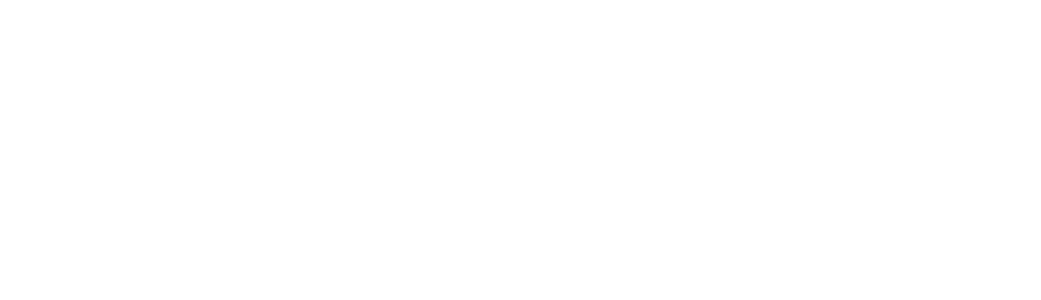
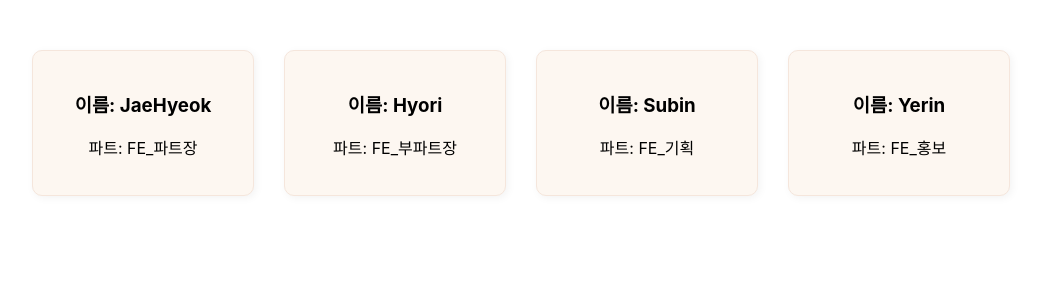
Before and after one commit to likelion-inha-13/FE-react-component-props, a React (Create React App) app: page / in a window 1280 px wide. Shown: the top 300 px of the page, without its empty margins (119-1160 px from the left). Built offline with nearby package versions, Linux system fonts and the light colour scheme.

Commit message:
react-compo-study

```diff
--- a/src/App.js
+++ b/src/App.js
@@ -1,10 +1,11 @@
-import "./App.css";
-import HomePage from "./page/HomePage";
 import StaffPage from "./page/StaffPage";
-/* 여기에 Page들을 import 한 후 하나 씩 확인!! */
 
-const App = () => {
-  return <div></div>;
-};
+function App() {
+  return (
+    <div>
+      <StaffPage />
+    </div>
+  );
+}
 
 export default App;
--- a/src/components/StaffProfile/StaffProfile.jsx
+++ b/src/components/StaffProfile/StaffProfile.jsx
@@ -1,8 +1,22 @@
-import React from "react";
-import "./StaffProfile.css";
+// src/components/StaffProfile/StaffProfile.jsx
+const StaffProfile = ({ name, part }) => {
+  const cardStyle = {
+    border: "1px solid #f5e6dc",
+    borderRadius: "10px",
+    padding: "20px",
+    margin: "10px",
+    width: "180px",
+    textAlign: "center",
+    backgroundColor: "#fdf7f1",
+    boxShadow: "2px 2px 8px rgba(0,0,0,0.05)",
+  };
 
-const StaffProfile = () => {
-  return <div></div>;
+  return (
+    <div style={cardStyle}>
+      <h3>이름: {name}</h3>
+      <p>파트: {part}</p>
+    </div>
+  );
 };
 
 export default StaffProfile;
--- a/src/components/UserProfile/UserProfile.jsx
+++ b/src/components/UserProfile/UserProfile.jsx
@@ -1,7 +1,24 @@
-import React from "react";
-import "./UserProfile.css";
-import lionImage from "./lion.jpeg";
+// src/components/UserProfile/UserProfile.jsx
 
-const UserProfile = () => {};
+const UserProfile = ({ name, age, major }) => {
+  const cardStyle = {
+    border: "2px solid #4CAF50",
+    borderRadius: "10px",
+    padding: "15px",
+    margin: "10px",
+    width: "200px",
+    textAlign: "center",
+    backgroundColor: "#f9f9f9",
+    boxShadow: "2px 2px 10px rgba(0, 0, 0, 0.1)",
+  };
+
+  return (
+    <div style={cardStyle}>
+      <h2>{name}</h2>
+      <p>나이: {age}세</p>
+      <p>전공: {major}</p>
+    </div>
+  );
+};
 
 export default UserProfile;
--- a/src/page/StaffPage.jsx
+++ b/src/page/StaffPage.jsx
@@ -1,14 +1,28 @@
-import React from "react";
+import StaffProfile from "../components/StaffProfile/StaffProfile";
 
 const StaffPage = () => {
   const staffs = [
-    { name: "JaeHyeok", part: "FE 파트장" },
-    { name: "Hyori", part: "FE_부회장" },
+    { name: "JaeHyeok", part: "FE_파트장" },
+    { name: "Hyori", part: "FE_부파트장" },
     { name: "Subin", part: "FE_기획" },
     { name: "Yerin", part: "FE_홍보" },
   ];
 
-  return <div></div>;
+  const containerStyle = {
+    display: "flex",
+    justifyContent: "center",
+    flexWrap: "wrap",
+    gap: "10px",
+    marginTop: "40px",
+  };
+
+  return (
+    <div style={containerStyle}>
+      {staffs.map((staff, index) => (
+        <StaffProfile key={index} name={staff.name} part={staff.part} />
+      ))}
+    </div>
+  );
 };
 
 export default StaffPage;
```
